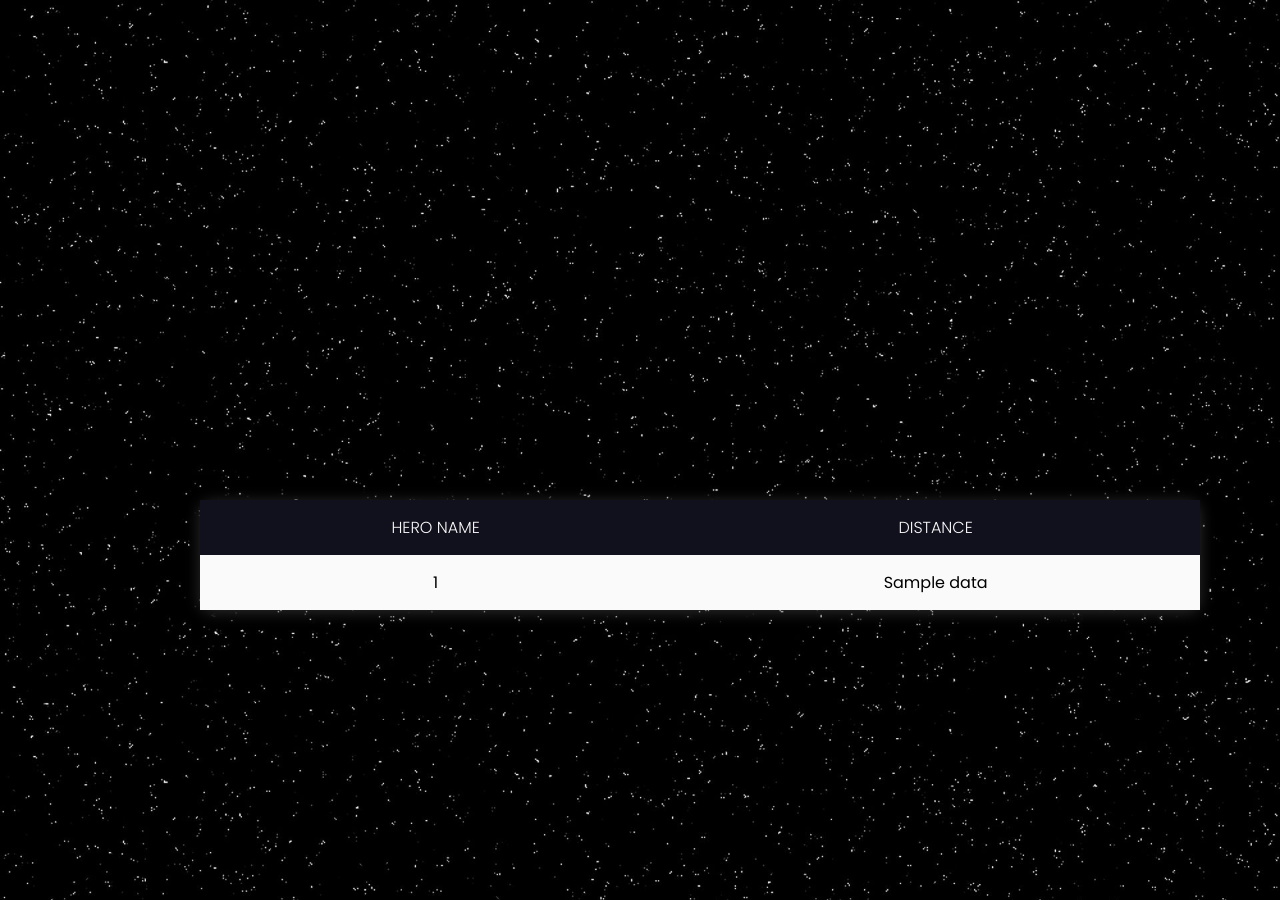
After one commit to ahmed-elsarta/journey-to-jupiter, a Flask app: template Website/templates/scoreboard.html in a window 1280 px wide. The commit adds this page. Run offline with Flask 2, Linux system fonts and the light colour scheme; the template is opened without the code that fills it: most values are stand-ins (such as "Sample title", 1, 10 or a date in 2020).

Commit message:
scoreboard

```diff
--- /dev/null
+++ b/Website/static/css/scoreboard.css
@@ -0,0 +1,76 @@
+@import url('https://fonts.googleapis.com/css2?family=Poppins:wght@300;400;500;600;700;800;900&display=swap');
+
+* {
+    margin: 0;
+    padding: 0;
+    box-sizing: border-box;
+    font-family: 'Poppins', sans-serif;
+}
+
+
+
+body {
+    background-image: url(../img/preloader.jpg);
+    background-size: contain;
+    min-height: 100vh;
+    display:grid;
+    grid-template-columns: 40%;
+    grid-gap: 50px;
+    justify-content: space-around;
+    align-items: center;
+    margin-top: 50px;
+    margin-bottom: 50px;
+}
+
+
+
+table {
+    position: absolute;
+    left: -50px;
+    background: none;
+    transform: translate(25%, 50px);
+    width: 1000px;
+    border-collapse: collapse;
+    border-spacing: 0;
+    box-shadow: 0 2px 15px rgba(64, 64, 64, .7);
+    border-radius: 12px 12px 12px 12px;
+
+}
+
+td,
+th {
+    padding: 15px 20px;
+    text-align: center;
+}
+
+th {
+    background-color: #11101D;
+    color: #fafafa;
+    font-family: "Poppins", sans-serif;
+    font-weight: 200;
+    text-transform: uppercase;
+
+}
+
+tr {
+    width: 100%;
+    background-color: #fafafa;
+    font-family: 'Montserrat', sans-serif;
+}
+
+tr:nth-child(even) {
+    background-color: #eeeeee;
+}
+
+h5 {
+    font-size: 18px;
+}
+
+p {
+    color: rgb(85, 81, 81);
+    font-size: 14px;
+}
+
+tr:hover {
+    filter: drop-shadow(0px 2px 6px rgba(0, 0, 0, 0.416));
+}
--- /dev/null
+++ b/Website/templates/scoreboard.html
@@ -0,0 +1,47 @@
+<!DOCTYPE html>
+<html lang="en">
+<head>
+    <meta charset="UTF-8">
+    <meta http-equiv="X-UA-Compatible" content="IE=edge">
+    <meta name="viewport" content="width=device-width, initial-scale=1.0">
+        <!-- css and fonts and icons -->
+    <link rel="stylesheet" href="../static/css/scoreboard.css">
+    <link rel="stylesheet" type="text/css" href="https://fonts.googleapis.com/css?family=Poppins" />
+
+    <title>Document</title>
+
+</head>
+
+
+<body>
+
+    <section class="home-section">
+
+        <div class="panel">
+
+            <table action="{{url_for('viewPatient')}}" method="POST">
+
+
+                <tr>
+                    <th>Hero Name</th>
+                    <th>Distance</th>
+                </tr>
+
+                <tbody>
+                    {% for r in data %}
+                    <tr>
+                        <td>{{ r.0 }}</td>
+                        <td>{{ r.1 }}</td>
+                    </tr>
+                    {% endfor %}
+                </tbody>
+
+            </table>
+        </div>
+
+    </section>
+
+
+
+</body>
+</html>
```
Also changed, not shown: Website/static/css/info.css (+11 -1 lines), Website/templates/info.html (+8 -6 lines), Website/templates/scenario2.html (deleted, +0 -22 lines), Website/templates/scenario3.html (deleted, +0 -22 lines), Website/templates/scenario4.html (deleted, +0 -22 lines), Website/templates/scenario5.html (deleted, +0 -22 lines), Website/templates/scenario6.html (deleted, +0 -22 lines), Website/templates/animals-info.html (added).
